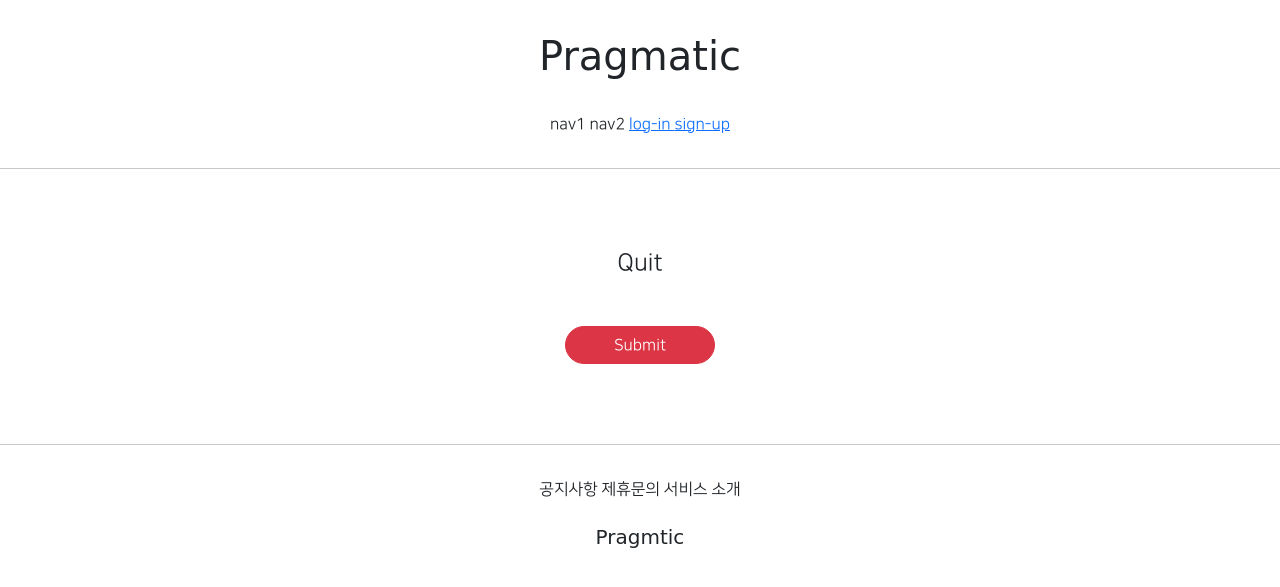
After one commit to ui-hyeong/gis_3class, a Django app: page /accounts/delete/1 in a window 1280 px wide. The commit adds this page. Shown: the top 587 px of the page. Run offline with Django 3.2, Linux system fonts and the light colour scheme; tables that the repository leaves empty hold one stand-in row (values such as "Sample post"); parts of the project's set-up code (start-up, migrations or seed data) failed here and were passed over; some libraries are stand-ins or nearby versions; some web fonts are replaced.

Commit message:
7 / 20 gis_p commit 3

```diff
--- /dev/null
+++ b/accountapp/templates/accountapp/delete.html
@@ -0,0 +1,24 @@
+{%  extends 'base.html' %}
+
+
+{% block content %}
+
+    <div class="text-center mw-500 m-auto">
+        <div class="m-5">  {# 기본적으로 제공해주는 클래스 #}
+            <h4>Quit</h4>
+        </div>
+        <div>
+            <form action="{% url 'accountapp:delete' pk=target_user.pk %}" method="post"> {# post형을 만들떄는 항상 토큰 넣기  / action은 요청을 보낼 경로             #}
+                {% csrf_token %}
+
+                <div class="m-5">
+
+                    <input type="submit" class = 'btn btn-danger rounded-pill px-5'>
+                </div>
+
+
+            </form>
+        </div>
+    </div>
+
+{%  endblock %}
--- a/accountapp/templates/accountapp/detail.html
+++ b/accountapp/templates/accountapp/detail.html
@@ -14,6 +14,11 @@
                 Update Info
             </a>
         </div>
+        <div>
+            <a href="{% url 'accountapp:delete' pk=target_user.pk %}">
+                Quit
+            </a>
+        </div>
     </div>
 
 {%  endblock %}
--- a/accountapp/urls.py
+++ b/accountapp/urls.py
@@ -1,7 +1,7 @@
 from django.contrib.auth.views import LoginView, LogoutView
 from django.urls import path
 
-from accountapp.views import hello_world, AccountCreateView, AccountDetailView, AccountUpdateView
+from accountapp.views import hello_world, AccountCreateView, AccountDetailView, AccountUpdateView, AccountDeleteView
 
 app_name = 'accountapp'
 
@@ -16,6 +16,8 @@ urlpatterns = [
 
     path('detail/<int:pk>', AccountDetailView.as_view(), name='detail'),  # pk라는 이름에 숫자를 받는다. primary key
 
-    path('update/<int:pk>', AccountUpdateView.as_view(), name='update')
+    path('update/<int:pk>', AccountUpdateView.as_view(), name='update'),
+
+    path('delete/<int:pk>', AccountDeleteView.as_view(), name='delete'),
 
 ]
--- a/accountapp/views.py
+++ b/accountapp/views.py
@@ -1,4 +1,3 @@
-from bootstrap.views import UpdateView
 from django.contrib.auth.forms import UserCreationForm
 from django.contrib.auth.models import User
 from django.http import HttpResponse, HttpResponseRedirect
@@ -6,7 +5,7 @@ from django.shortcuts import render
 
 # Create your views here.
 from django.urls import reverse, reverse_lazy
-from django.views.generic import CreateView, DetailView
+from django.views.generic import CreateView, DetailView, UpdateView, DeleteView
 
 from accountapp.models import newModel
 
@@ -48,3 +47,9 @@ class AccountUpdateView(UpdateView):
     context_object_name = 'target_user'
     success_url = reverse_lazy('accountapp:hello_world')
     template_name = 'accountapp/update.html'
+
+class AccountDeleteView(DeleteView):
+    model = User
+    context_object_name = 'target_user'
+    success_url = reverse_lazy('accountapp:hello_world')
+    template_name = 'accountapp/delete.html'
```
